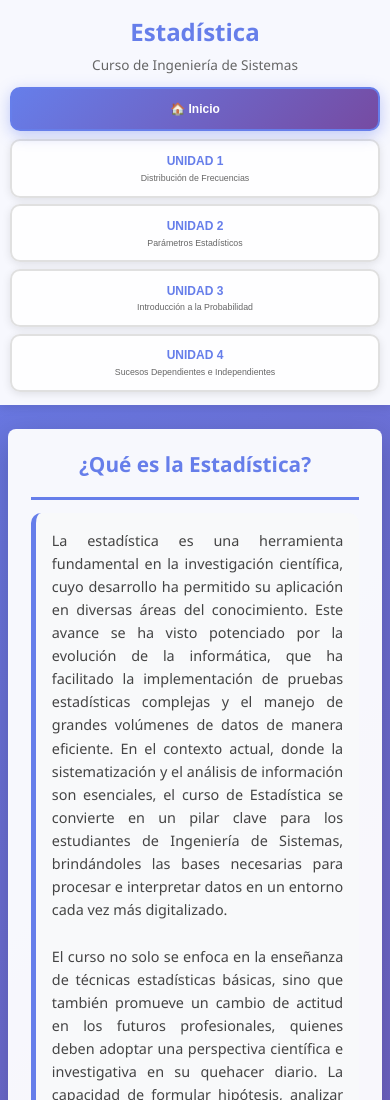
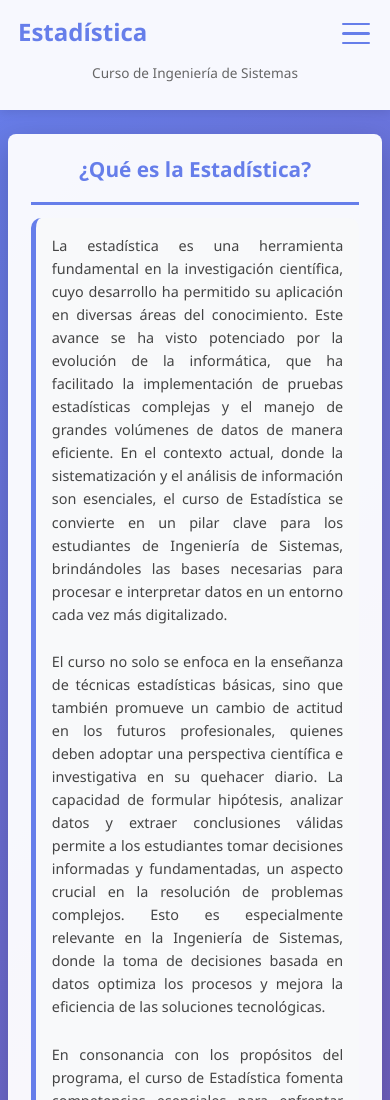
Before and after one commit to edwin1329/estadistica, a plain HTML site: page index.html in a window 390 px wide. Shown: the top 1100 px of the page. Drawn offline with Linux system fonts and the light colour scheme.

```diff
--- a/index.html
+++ b/index.html
@@ -9,9 +9,16 @@
 <body>
     <header>
         <div class="container">
-            <h1>Estadística</h1>
+            <div class="header-top">
+                <h1>Estadística</h1>
+                <button class="menu-toggle" id="menu-toggle" onclick="toggleMobileMenu()" aria-label="Toggle menu">
+                    <span></span>
+                    <span></span>
+                    <span></span>
+                </button>
+            </div>
             <p class="subtitle">Curso de Ingeniería de Sistemas</p>
-            <nav class="main-nav">
+            <nav class="main-nav" id="main-nav">
                 <button class="nav-btn active" onclick="showHome()" id="nav-home">
                     <span>🏠 Inicio</span>
                 </button>
--- a/script.js
+++ b/script.js
@@ -1,3 +1,25 @@
+// Función para mostrar/ocultar el menú móvil
+function toggleMobileMenu() {
+    const nav = document.getElementById('main-nav');
+    const toggle = document.getElementById('menu-toggle');
+
+    if (nav && toggle) {
+        nav.classList.toggle('mobile-active');
+        toggle.classList.toggle('active');
+    }
+}
+
+// Función para cerrar el menú móvil
+function closeMobileMenu() {
+    const nav = document.getElementById('main-nav');
+    const toggle = document.getElementById('menu-toggle');
+
+    if (nav && toggle) {
+        nav.classList.remove('mobile-active');
+        toggle.classList.remove('active');
+    }
+}
+
 // Función para mostrar la página de inicio (home)
 function showHome() {
     // Ocultar todas las unidades
@@ -16,6 +38,9 @@ function showHome() {
 
     // Actualizar navegación
     updateNavigation('home');
+
+    // Cerrar menú móvil si está abierto
+    closeMobileMenu();
 
     // Scroll suave al inicio
     window.scrollTo({ top: 0, behavior: 'smooth' });
@@ -52,6 +77,9 @@ function showUnit(unitNumber) {
 
     // Actualizar navegación
     updateNavigation(`unit-${unitNumber}`);
+
+    // Cerrar menú móvil si está abierto
+    closeMobileMenu();
 
     // Scroll suave a la sección de unidades
     if (unitsSection) {
@@ -404,6 +432,28 @@ function resetExercise4() {
     document.getElementById('result-4').className = 'result-message';
 }
 
+// Cerrar menú móvil al hacer clic fuera de él
+document.addEventListener('click', function(event) {
+    const nav = document.getElementById('main-nav');
+    const toggle = document.getElementById('menu-toggle');
+
+    if (nav && toggle && nav.classList.contains('mobile-active')) {
+        const isClickInsideNav = nav.contains(event.target);
+        const isClickOnToggle = toggle.contains(event.target);
+
+        if (!isClickInsideNav && !isClickOnToggle) {
+            closeMobileMenu();
+        }
+    }
+});
+
+// Cerrar menú móvil al redimensionar la ventana (si se vuelve desktop)
+window.addEventListener('resize', function() {
+    if (window.innerWidth > 768) {
+        closeMobileMenu();
+    }
+});
+
 // Inicializar: mostrar la página de inicio por defecto
 document.addEventListener('DOMContentLoaded', function() {
     console.log('Página de Estadística cargada correctamente');
--- a/styles.css
+++ b/styles.css
@@ -32,14 +32,64 @@ header {
 }
 
 header .container {
+    position: relative;
     text-align: center;
+}
+
+.header-top {
+    display: flex;
+    justify-content: center;
+    align-items: center;
+    position: relative;
+    margin-bottom: 0.5rem;
+    width: 100%;
 }
 
 header h1 {
     font-size: 2.5rem;
     color: #667eea;
-    margin-bottom: 0.5rem;
+    margin: 0;
     font-weight: 700;
+}
+
+/* Hamburger Menu Button */
+.menu-toggle {
+    display: none;
+    flex-direction: column;
+    justify-content: space-around;
+    width: 30px;
+    height: 30px;
+    background: transparent;
+    border: none;
+    cursor: pointer;
+    padding: 0;
+    z-index: 1001;
+    position: absolute;
+    right: 20px;
+    top: 50%;
+    transform: translateY(-50%);
+    -webkit-tap-highlight-color: transparent;
+}
+
+.menu-toggle span {
+    width: 100%;
+    height: 3px;
+    background: #667eea;
+    border-radius: 3px;
+    transition: all 0.3s ease;
+    transform-origin: center;
+}
+
+.menu-toggle.active span:nth-child(1) {
+    transform: translateY(10px) rotate(45deg);
+}
+
+.menu-toggle.active span:nth-child(2) {
+    opacity: 0;
+}
+
+.menu-toggle.active span:nth-child(3) {
+    transform: translateY(-10px) rotate(-45deg);
 }
 
 .subtitle {
@@ -57,6 +107,7 @@ header h1 {
     flex-wrap: wrap;
     margin-top: 1.5rem;
     padding: 0;
+    transition: all 0.3s ease;
 }
 
 .nav-btn {
@@ -789,17 +840,67 @@ footer {
         margin-bottom: 1rem;
     }
 
-    /* Navigation adjustments */
+    /* Header top adjustments */
+    .header-top {
+        justify-content: space-between;
+        padding: 0 1rem;
+    }
+
+    header h1 {
+        font-size: 1.8rem;
+    }
+
+    .menu-toggle {
+        display: flex;
+    }
+
+    /* Navigation adjustments - hidden by default on mobile */
+    header .container {
+        position: relative;
+    }
+
     .main-nav {
+        display: none;
+        flex-direction: column;
+        position: absolute;
+        top: calc(100% + 0.5rem);
+        left: 0;
+        right: 0;
+        background: rgba(255, 255, 255, 0.98);
+        backdrop-filter: blur(10px);
+        box-shadow: 0 4px 15px rgba(0, 0, 0, 0.2);
+        margin-top: 0;
+        padding: 1rem;
         gap: 0.5rem;
-        margin-top: 1rem;
+        z-index: 1000;
+        border-top: 2px solid #667eea;
+        border-radius: 0 0 10px 10px;
+        max-height: calc(100vh - 150px);
+        overflow-y: auto;
+    }
+
+    .main-nav.mobile-active {
+        display: flex;
+        animation: slideDown 0.3s ease;
+    }
+
+    @keyframes slideDown {
+        from {
+            opacity: 0;
+            transform: translateY(-10px);
+        }
+        to {
+            opacity: 1;
+            transform: translateY(0);
+        }
     }
 
     .nav-btn {
-        padding: 0.7rem 0.8rem;
-        min-width: 90px;
-        flex: 1;
-        max-width: calc(50% - 0.25rem);
+        width: 100%;
+        padding: 0.9rem 1rem;
+        min-width: auto;
+        max-width: 100%;
+        text-align: left;
     }
 
     .nav-btn span {
@@ -976,19 +1077,28 @@ footer {
         margin-bottom: 0.8rem;
     }
 
-    /* Navigation - stack vertically on small screens */
-    .main-nav {
-        flex-direction: column;
-        align-items: stretch;
-        gap: 0.4rem;
-        margin-top: 0.8rem;
+    /* Header top adjustments for small phones */
+    .header-top {
+        padding: 0 0.5rem;
     }
 
+    header h1 {
+        font-size: 1.5rem;
+    }
+
+    .menu-toggle {
+        width: 28px;
+        height: 28px;
+        right: 10px;
+    }
+
+    .menu-toggle span {
+        height: 2.5px;
+    }
+
+    /* Navigation - already handled in tablet breakpoint */
     .nav-btn {
-        width: 100%;
-        padding: 0.8rem 0.6rem;
-        min-width: auto;
-        max-width: 100%;
+        padding: 0.8rem 0.8rem;
     }
 
     .nav-btn span {
```
